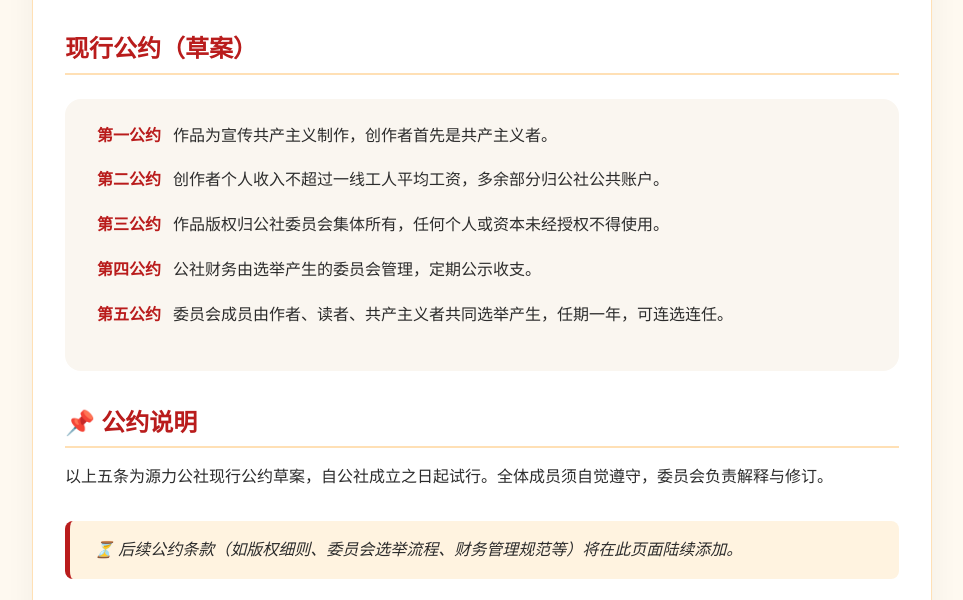
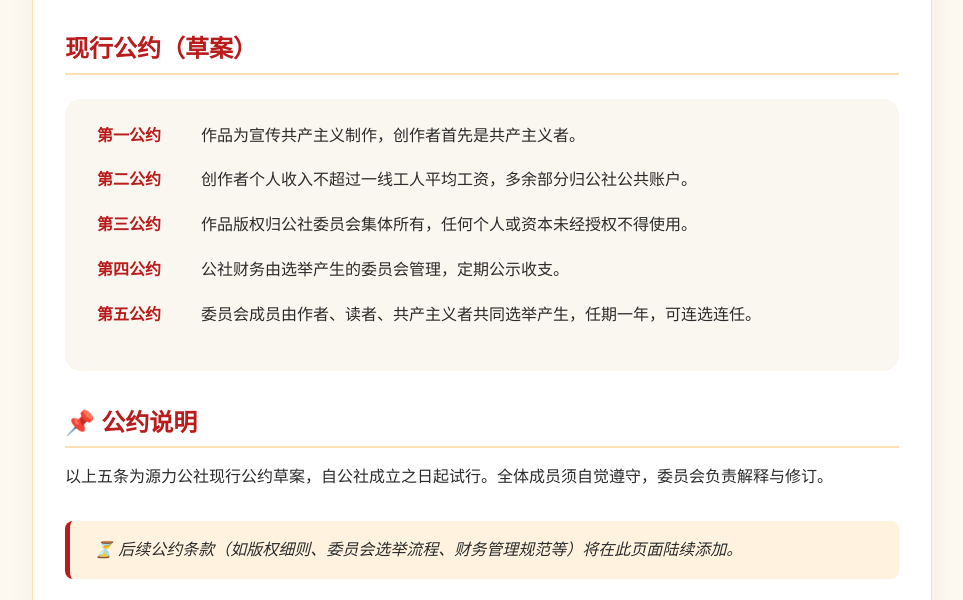
Before and after one commit to yuanli78/yuanli7_commune_c, a plain HTML site: page gongyue.html in a window 1280 px wide. Shown: the part 184-784 px from the top of the page, without its empty margins (158-1121 px from the left). Drawn offline with Linux system fonts and the light colour scheme.

Commit message:
Update gongyue.html

```diff
--- a/gongyue.html
+++ b/gongyue.html
@@ -53,30 +53,28 @@
         h2:first-of-type {
             margin-top: 0;
         }
-        /* 关键修复：改用 flex 布局，序号与文字永远分开 */
         .gongyue-list {
             background: #faf6f0;
             padding: 1.5rem 2rem;
             border-radius: 16px;
             margin: 1.5rem 0 2rem 0;
         }
-        .gongyue-list ol {
-            list-style: none;
-            counter-reset: gongyue-counter;
-        }
-        .gongyue-list li {
+        /* 每个公约条目使用 flex，左右两列 */
+        .gongyue-item {
             display: flex;
             align-items: flex-start;
-            gap: 0.75rem;
+            gap: 1rem;
             margin-bottom: 1.2rem;
-            counter-increment: gongyue-counter;
         }
-        .gongyue-list li::before {
-            content: "第" counter(gongyue-counter, cjk-ideographic) "公约";
+        .gongyue-number {
             font-weight: bold;
             color: #b91c1c;
-            white-space: nowrap;  /* 序号不换行 */
-            flex-shrink: 0;
+            white-space: nowrap;
+            min-width: 5.5em; /* 确保“第五公约”四个字宽度足够 */
+        }
+        .gongyue-text {
+            flex: 1;
+            color: #2c2c2c;
         }
         .future-note {
             background: #fff3e0;
@@ -112,14 +110,12 @@
         a:hover {
             text-decoration: underline;
         }
-        /* 手机优化 */
         @media (max-width: 600px) {
             .header h1 { font-size: 1.6rem; }
             .content { padding: 1.5rem; }
             .gongyue-list { padding: 1.2rem 1rem; }
-            .gongyue-list li {
-                gap: 0.5rem;
-            }
+            .gongyue-item { gap: 0.5rem; }
+            .gongyue-number { min-width: 4.5em; }
         }
     </style>
 </head>
@@ -132,13 +128,27 @@
     <div class="content">
         <h2>现行公约（草案）</h2>
         <div class="gongyue-list">
-            <ol>
-                <li>作品为宣传共产主义制作，创作者首先是共产主义者。</li>
-                <li>创作者个人收入不超过一线工人平均工资，多余部分归公社公共账户。</li>
-                <li>作品版权归公社委员会集体所有，任何个人或资本未经授权不得使用。</li>
-                <li>公社财务由选举产生的委员会管理，定期公示收支。</li>
-                <li>委员会成员由作者、读者、共产主义者共同选举产生，任期一年，可连选连任。</li>
-            </ol>
+            <!-- 使用显式结构，彻底避免伪元素定位问题 -->
+            <div class="gongyue-item">
+                <div class="gongyue-number">第一公约</div>
+                <div class="gongyue-text">作品为宣传共产主义制作，创作者首先是共产主义者。</div>
+            </div>
+            <div class="gongyue-item">
+                <div class="gongyue-number">第二公约</div>
+                <div class="gongyue-text">创作者个人收入不超过一线工人平均工资，多余部分归公社公共账户。</div>
+            </div>
+            <div class="gongyue-item">
+                <div class="gongyue-number">第三公约</div>
+                <div class="gongyue-text">作品版权归公社委员会集体所有，任何个人或资本未经授权不得使用。</div>
+            </div>
+            <div class="gongyue-item">
+                <div class="gongyue-number">第四公约</div>
+                <div class="gongyue-text">公社财务由选举产生的委员会管理，定期公示收支。</div>
+            </div>
+            <div class="gongyue-item">
+                <div class="gongyue-number">第五公约</div>
+                <div class="gongyue-text">委员会成员由作者、读者、共产主义者共同选举产生，任期一年，可连选连任。</div>
+            </div>
         </div>
 
         <h2>📌 公约说明</h2>
```
